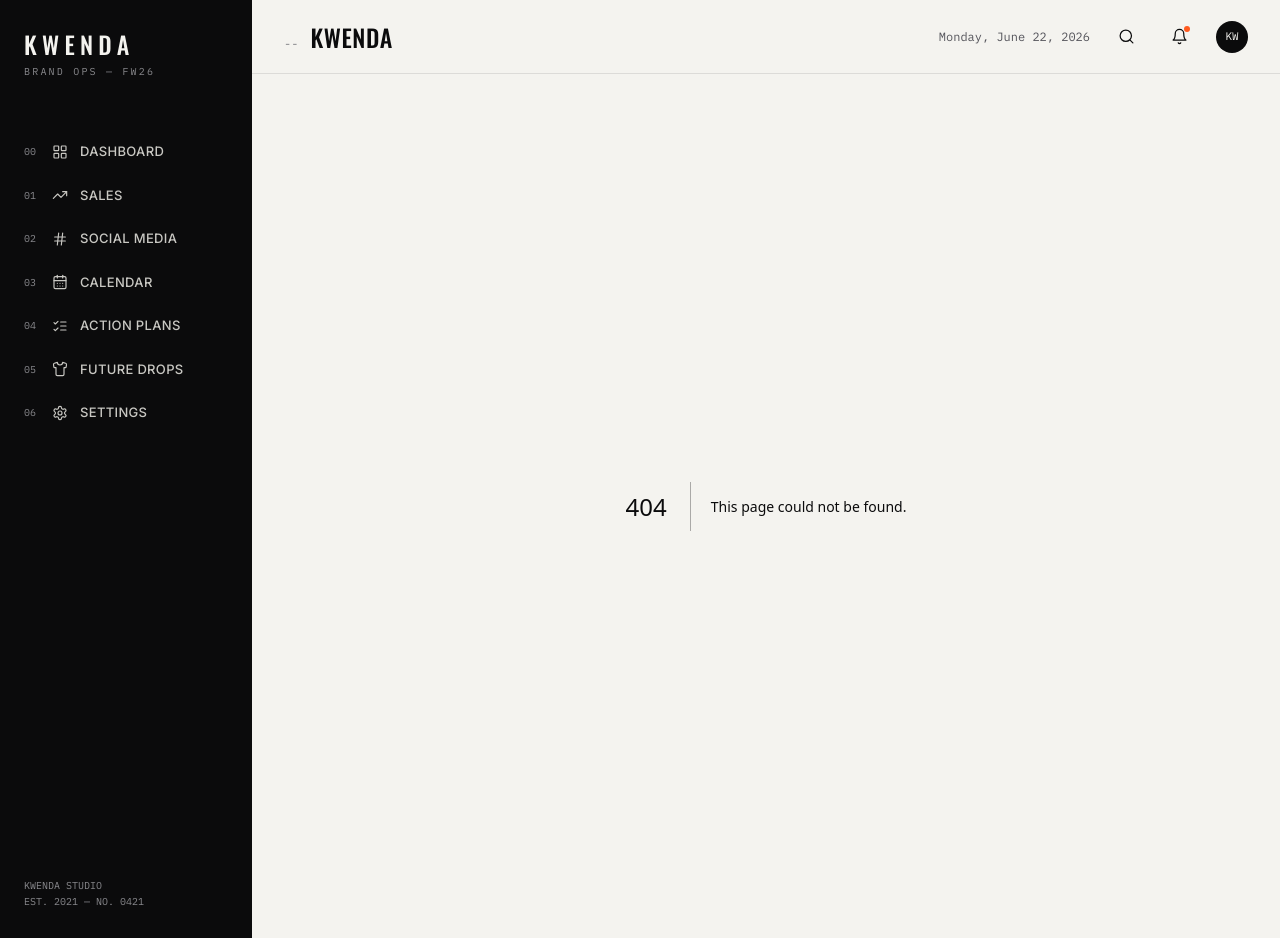
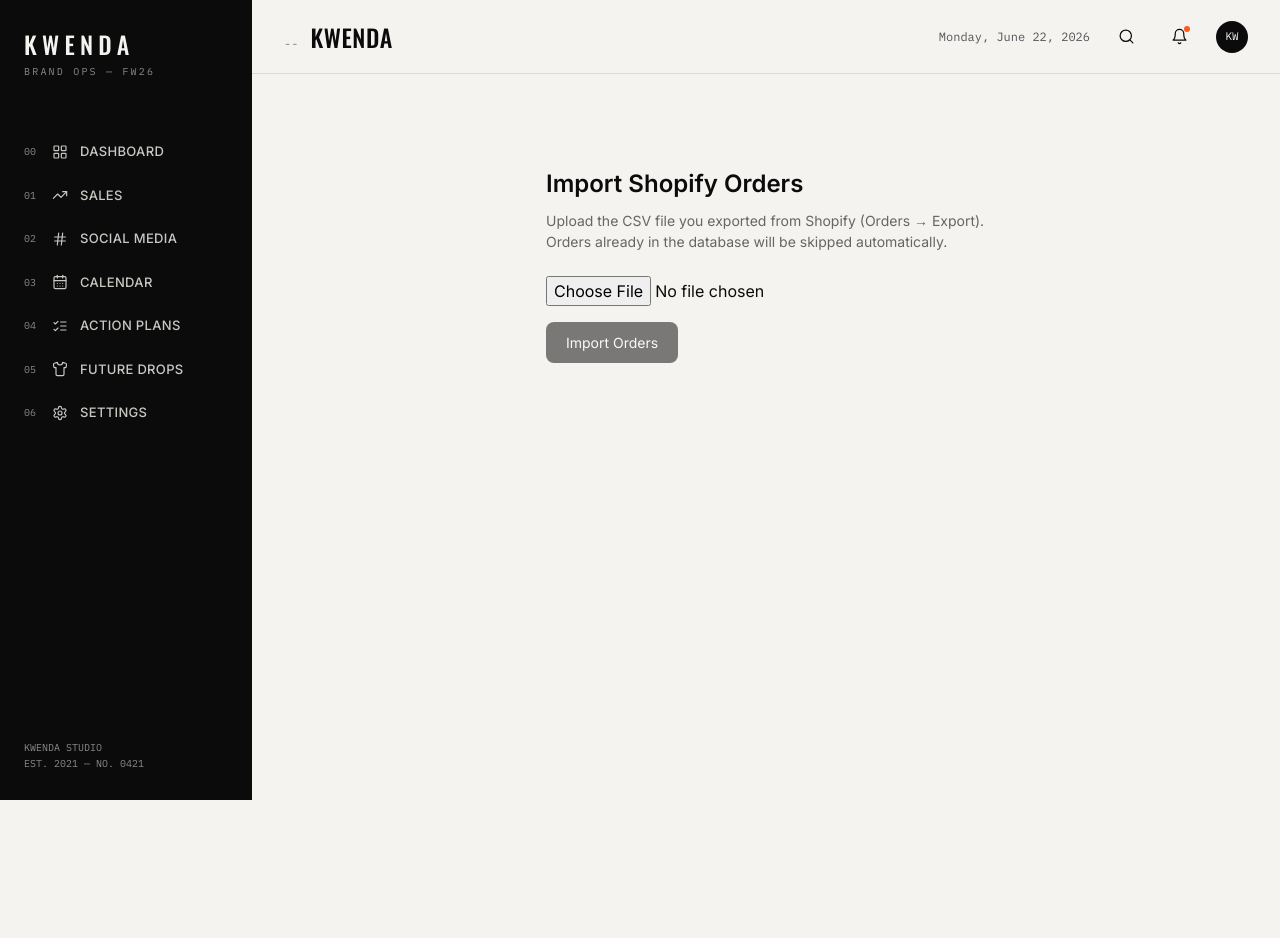
Before and after one commit to natiatmmusic-ops/kwenda-dashboard, a Next.js app: page /import in a window 1280 px wide. Before the commit this address had no page. After the commit the page ends 800 px from the top, so only its background shows below. Built offline with nearby package versions, Linux system fonts and the light colour scheme.

Commit message:
Create page.js

```diff
--- /dev/null
+++ b/src/app/import/page.js
@@ -0,0 +1,82 @@
+"use client";
+
+import { useState } from "react";
+
+export default function ImportPage() {
+  const [file, setFile] = useState(null);
+  const [status, setStatus] = useState("idle");
+  const [result, setResult] = useState(null);
+  const [errorMsg, setErrorMsg] = useState("");
+
+  async function handleUpload(e) {
+    e.preventDefault();
+    if (!file) return;
+
+    setStatus("uploading");
+    setErrorMsg("");
+
+    try {
+      const formData = new FormData();
+      formData.append("file", file);
+
+      const res = await fetch("/api/import-shopify", { method: "POST", body: formData });
+      const data = await res.json();
+
+      if (!res.ok) throw new Error(data.error || "Something went wrong");
+
+      setResult(data);
+      setStatus("done");
+    } catch (err) {
+      setErrorMsg(err.message);
+      setStatus("error");
+    }
+  }
+
+  return (
+    <div style={{ maxWidth: 480, margin: "60px auto", padding: "0 20px" }}>
+      <h1 style={{ fontSize: 24, fontWeight: 600, marginBottom: 8 }}>Import Shopify Orders</h1>
+      <p style={{ color: "#666", marginBottom: 24, fontSize: 14 }}>
+        Upload the CSV file you exported from Shopify (Orders → Export).
+        Orders already in the database will be skipped automatically.
+      </p>
+
+      <form onSubmit={handleUpload}>
+        <input
+          type="file"
+          accept=".csv"
+          onChange={(e) => setFile(e.target.files?.[0] || null)}
+          style={{ marginBottom: 16, display: "block" }}
+        />
+        <button
+          type="submit"
+          disabled={!file || status === "uploading"}
+          style={{
+            background: "#000",
+            color: "#fff",
+            border: "none",
+            borderRadius: 8,
+            padding: "10px 20px",
+            fontSize: 14,
+            cursor: "pointer",
+            opacity: !file || status === "uploading" ? 0.5 : 1,
+          }}
+        >
+          {status === "uploading" ? "Importing..." : "Import Orders"}
+        </button>
+      </form>
+
+      {status === "done" && result && (
+        <div style={{ marginTop: 24, fontSize: 14 }}>
+          <p>✅ Import complete.</p>
+          <p>Total rows read: {result.totalRows}</p>
+          <p>New orders added: {result.inserted}</p>
+          <p>Already existed (skipped): {result.skipped}</p>
+        </div>
+      )}
+
+      {status === "error" && (
+        <p style={{ marginTop: 24, color: "red", fontSize: 14 }}>❌ {errorMsg}</p>
+      )}
+    </div>
+  );
+}
```
